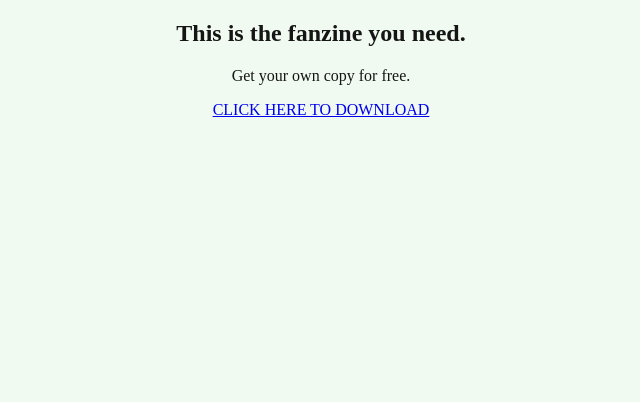
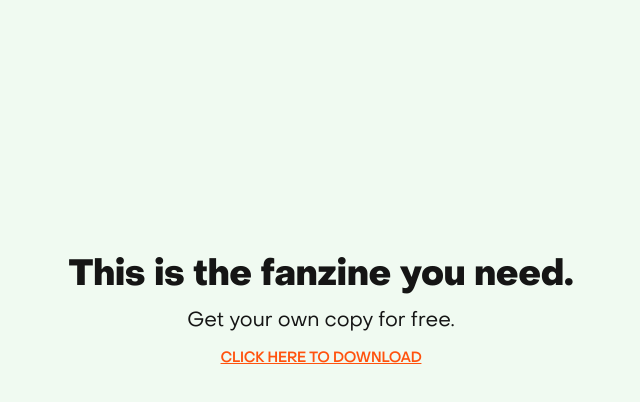
Before and after one commit to arochamaria/arochamaria.github.io, a plain HTML site: page fanzine.html in a window 1280 px wide. Shown: the whole page, without its empty margins (319-959 px from the left). Drawn offline with Linux system fonts and the light colour scheme.

Commit message:
Added child

```diff
--- a/styles/sass/modules/fanzine.scss
+++ b/styles/sass/modules/fanzine.scss
@@ -1,4 +1,4 @@
-#fanzine {
+.fanzine {
   width: 100%;
   height: 100vh;
   position: relative;
```
Also changed, not shown: styles/css/app.css.
